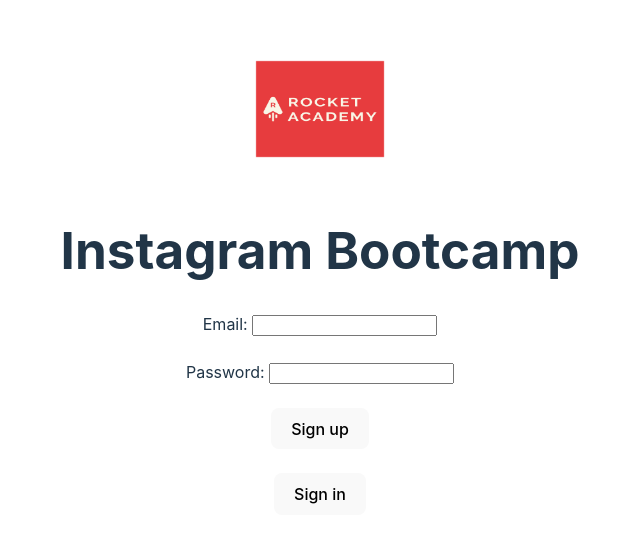
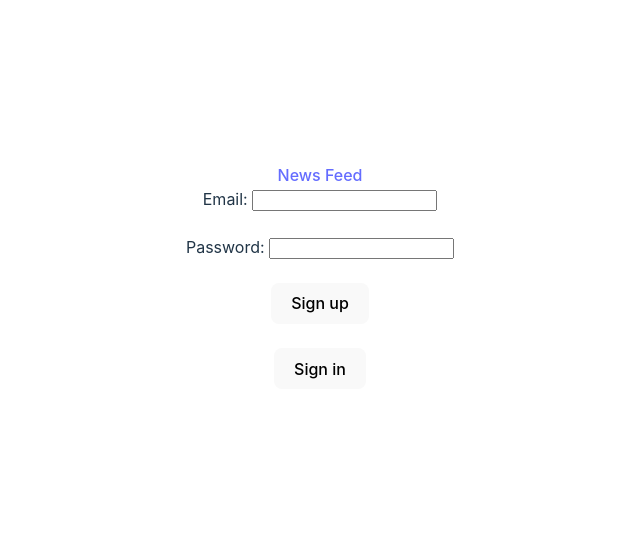
Before and after one commit to rocketacademy/instagram-3.2, a React (Vite) app: page /newsfeed in a window 1280 px wide. Shown: the part 112-654 px from the top of the page, without its empty margins (320-960 px from the left). Built offline with nearby package versions, Linux system fonts and the light colour scheme; no server answers.

Commit message:
completed base

```diff
--- a/package.json
+++ b/package.json
@@ -18,6 +18,7 @@
     "firebase": "^10.5.2",
     "react": "^18.2.0",
     "react-dom": "^18.2.0",
+    "react-router-dom": "^6.20.1",
     "styled-components": "^6.1.1"
   },
   "devDependencies": {
--- a/src/App.jsx
+++ b/src/App.jsx
@@ -1,4 +1,3 @@
-import logo from "/logo.png";
 import "./App.css";
 import {
   onChildAdded,
@@ -19,6 +18,14 @@
 import AuthForm from "./AuthForm.jsx";
 import { onAuthStateChanged, signOut } from "firebase/auth";
 import { auth } from "./firebase";
+import MessageInput from "./MessageInput.jsx";
+import Navbar from "./NavBar.jsx";
+import {
+  createBrowserRouter,
+  RouterProvider,
+  Navigate,
+} from "react-router-dom";
+import Authentication from "./Authentication.jsx";
 
 // Save the Firebase message folder name as a constant to avoid bugs due to misspelling
 const DB_MESSAGES_KEY = "messages";
@@ -33,19 +40,25 @@
   const [userInputFile, setUserInputFile] = useState([]);
   const [fileInputValue, setFileInputValue] = useState("");
   const [isLoggedIn, setIsLoggedIn] = useState(false);
+  const [userEmail, setUserEmail] = useState("");
+
+  const handleUserSignIn = (email) => {
+    setUserEmail(email);
+  };
 
   // Authentication
   useEffect(() => {
     onAuthStateChanged(auth, (user) => {
-      console.log(user);
       if (user) {
-        setIsLoggedIn(user);
+        setIsLoggedIn(user); // Consider if this should be set to 'true'
+        setUserEmail(user.email); // Set userEmail upon authentication
+        console.log("user logged in.");
         return;
       }
-      // Else set logged-in user in state to null
-      setIsLoggedIn(null);
+      setIsLoggedIn(null); // Set isLoggedIn when user is not authenticated
+      setUserEmail(null); // Clear userEmail when user is not authenticated
     });
-  });
+  }, []);
 
   const handleSignOut = () => {
     auth.signOut().then(() => {
@@ -157,46 +170,72 @@
       });
   };
 
-  return (
-    <>
+  //router
+
+  const RequireAuth = ({ userEmail }) => {
+    useEffect(() => {
+      console.log("Authenticate User Email:", userEmail);
+    }, [userEmail]);
+
+    const isAuthenticated = userEmail ? true : false;
+    return isAuthenticated && isLoggedIn ? (
       <div>
-        <img src={logo} className="logo" alt="Rocket logo" />
-      </div>
-      <h1>Instagram Bootcamp</h1>
-
-      {/* hide login portions when signed in */}
-      {isLoggedIn ? (
-        <button onClick={handleSignOut}>Sign Out</button>
-      ) : (
-        <AuthForm />
-      )}
-      {/* show data only when signed in */}
-      {isLoggedIn ? (
-        <div className="card">
-          {/* TODO: Add input field and add text input as messages in Firebase */}
-          <form onSubmit={writeData}>
-            Message:
-            <input type="text" value={userInput} onChange={handleInputChange} />
-            <br />
-            <br />
-            Upload image:
-            <input type="file" value={fileInputValue} onChange={handleImages} />
-            <br />
-            <br />
-            <button type="submit">Submit</button>
-          </form>
-        </div>
-      ) : null}
-      <div>
-        {isLoggedIn && (
+        <Authentication
+          isLoggedIn={isLoggedIn}
+          handleSignOut={handleSignOut}
+          setIsLoggedIn={setIsLoggedIn}
+        />
+        <MessageInput
+          writeData={writeData}
+          handleInputChange={handleInputChange}
+          handleImages={handleImages}
+          userInput={userInput}
+          fileInputValue={fileInputValue}
+        />
         <MessageList
           messages={messages}
           editMessage={editMessage}
           removeMessage={removeMessage}
+          isLoggedIn={isLoggedIn}
         />
-        )}
       </div>
-    </>
+    ) : (
+      <div>
+        {/* <Navbar /> */}
+        <Authentication
+          isLoggedIn={isLoggedIn}
+          // handleSignOut={handleSignOut}
+          setIsLoggedIn={setIsLoggedIn}
+        />
+      </div>
+    );
+  };
+
+  const router = createBrowserRouter([
+    {
+      path: "/",
+      element: (
+        <div>
+          <Navbar />
+          <AuthForm onUserSignIn={handleUserSignIn} />
+        </div>
+      ),
+    },
+    {
+      path: "/newsfeed",
+      element: (
+        <div>
+          <Navbar />
+          <RequireAuth isLoggedIn={isLoggedIn} userEmail={userEmail} />
+        </div>
+      ),
+    },
+  ]);
+
+  return (
+    <RouterProvider router={router}>
+      <router />
+    </RouterProvider>
   );
 }
 
--- a/src/AuthForm.jsx
+++ b/src/AuthForm.jsx
@@ -6,7 +6,7 @@
 } from "firebase/auth";
 import { useState } from "react";
 
-export default function AuthForm() {
+export default function AuthForm({ onUserSignIn }) {
   const [email, setEmail] = useState("");
   const [password, setPassword] = useState("");
 
@@ -25,6 +25,7 @@
     signInWithEmailAndPassword(auth, email, password).then((userCredential) => {
       const user = userCredential.user;
       console.log("signed in", user);
+      onUserSignIn(user.email);
     });
   };
 
--- /dev/null
+++ b/src/Authentication.jsx
@@ -0,0 +1,31 @@
+import AuthForm from "./AuthForm.jsx";
+import { onAuthStateChanged } from "firebase/auth";
+import { auth } from "./firebase";
+import { useEffect } from "react";
+
+export default function Authentication({
+  isLoggedIn,
+  handleSignOut,
+  setIsLoggedIn,
+}) {
+  useEffect(() => {
+    onAuthStateChanged(auth, (user) => {
+      console.log(user);
+      if (user) {
+        setIsLoggedIn(user);
+        return;
+      }
+      setIsLoggedIn(null);
+    });
+  }, [setIsLoggedIn]);
+
+  return (
+    <div>
+      {isLoggedIn ? (
+        <button onClick={handleSignOut}>Sign Out</button>
+      ) : (
+        <AuthForm />
+      )}
+    </div>
+  );
+}
--- /dev/null
+++ b/src/MessageInput.jsx
@@ -0,0 +1,23 @@
+export default function MessageInput({
+  writeData,
+  handleInputChange,
+  handleImages,
+  userInput,
+  fileInputValue,
+}) {
+  return (
+    <div className="card">
+      <form onSubmit={writeData}>
+        Message:
+        <input type="text" value={userInput} onChange={handleInputChange} />
+        <br />
+        <br />
+        Upload image:
+        <input type="file" value={fileInputValue} onChange={handleImages} />
+        <br />
+        <br />
+        <button type="submit">Submit</button>
+      </form>
+    </div>
+  );
+}
--- /dev/null
+++ b/src/NavBar.jsx
@@ -0,0 +1,13 @@
+import { Link } from "react-router-dom";
+
+function Navbar() {
+  return (
+    <div className="navbar">
+      <Link to="/"></Link>
+      <Link to="/newsfeed">News Feed</Link>
+      {/* Add other navigation links as needed */}
+    </div>
+  );
+}
+
+export default Navbar;
```
Also changed, not shown: 1 other file (tests, documents, lock files or other folders). Lines whose indentation alone changed are shown as unchanged.
